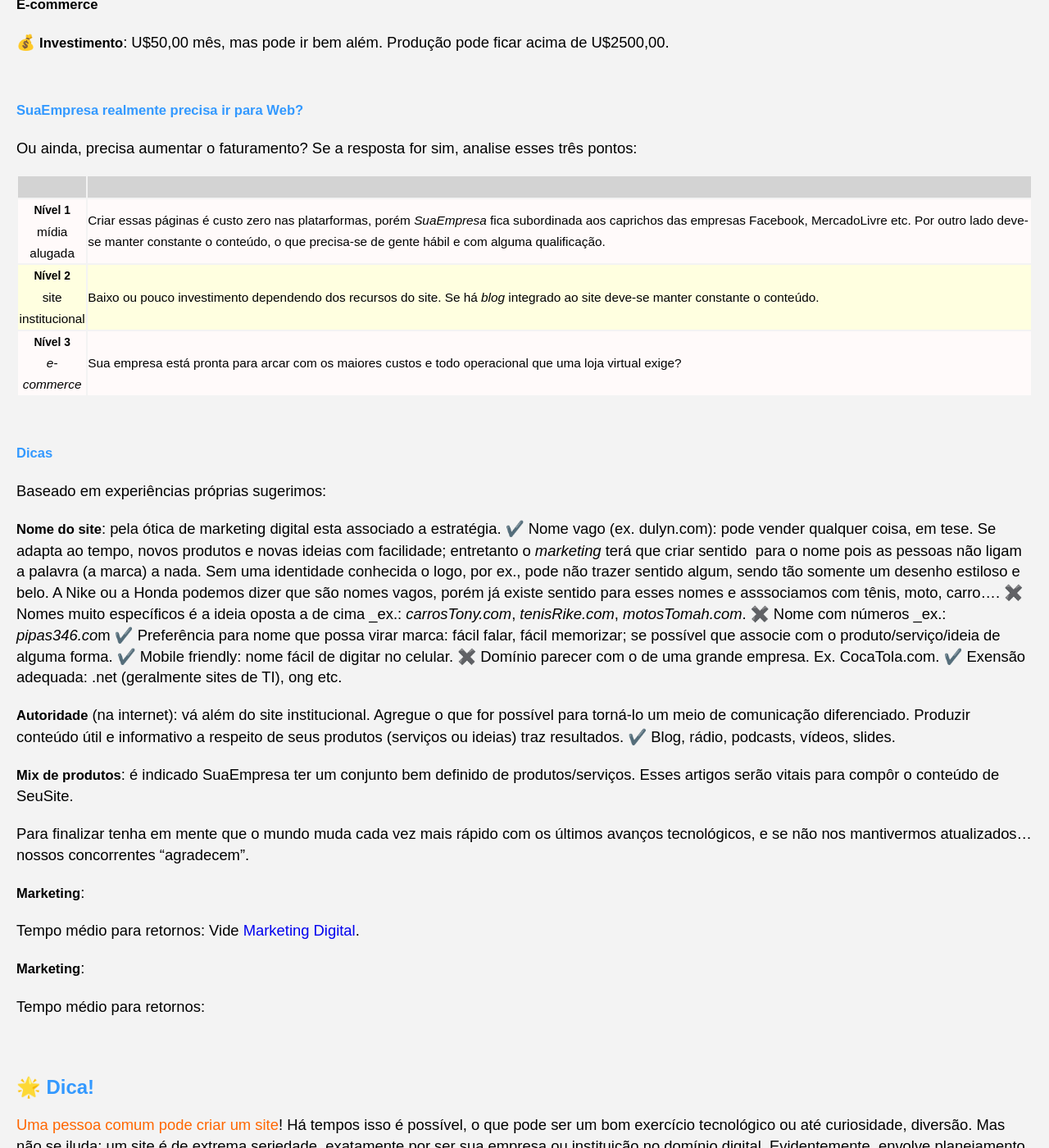
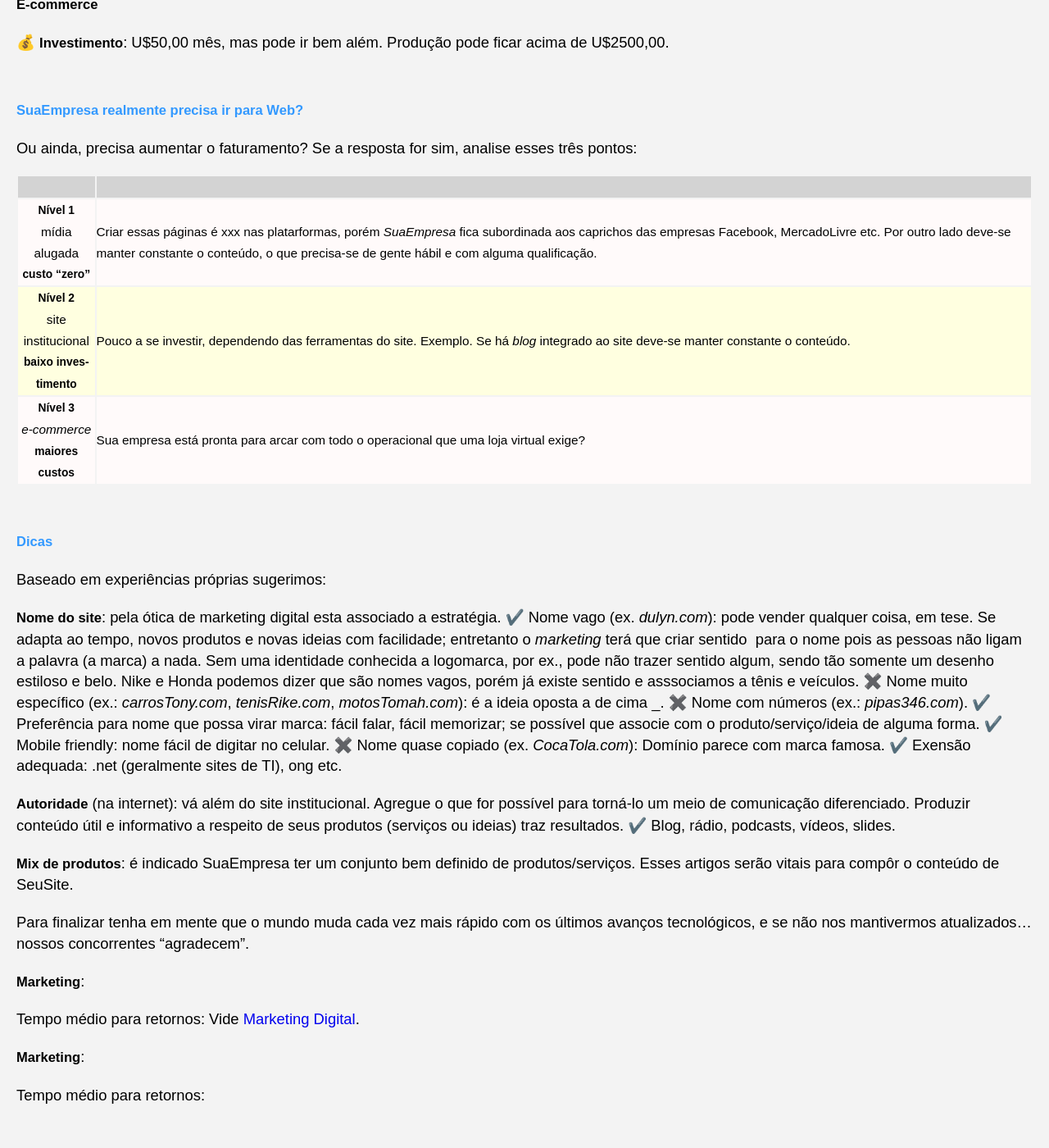
Before and after one commit to Joesynth/joesynth.github.io, a Jekyll site: the page built from _posts/2021-01-03-site-comercial-um-tutorial-essencial.md, in a window 1280 px wide and 1400 px high, scrolled down 10000 px. Shown: the whole window at 82% size. Built offline with Jekyll 4.4.1, drawn with Linux system fonts in a browser that asks for light colours.

Commit message:
Update 2021-01-03-site-comercial-um-tutorial-essencial.md

```diff
--- a/_posts/2021-01-03-site-comercial-um-tutorial-essencial.md
+++ b/_posts/2021-01-03-site-comercial-um-tutorial-essencial.md
@@ -364,21 +364,21 @@ Ou ainda, precisa aumentar o faturamento? Se a resposta for sim, analise esses t
 
 |||
 |:---:|:---|
-|**Nível 1**<br />mídia<br />alugada|Criar essas páginas é custo zero nas platarformas, porém *SuaEmpresa* fica subordinada aos caprichos das empresas Facebook, MercadoLivre etc. Por outro lado deve-se manter constante o conteúdo, o que precisa-se de gente hábil e com alguma qualificação.|
-|**Nível 2**<br />site<br />institucional|Baixo ou pouco investimento dependendo dos recursos do site. Se há *blog* integrado ao site deve-se manter constante o conteúdo.|
-|**Nível 3**<br />*e-commerce*|Sua empresa está pronta para arcar com os maiores custos e todo operacional que uma loja virtual exige?|
+|**Nível 1**<br />mídia<br />alugada<br />**custo "zero"**|Criar essas páginas é xxx nas platarformas, porém *SuaEmpresa* fica subordinada aos caprichos das empresas Facebook, MercadoLivre etc. Por outro lado deve-se manter constante o conteúdo, o que precisa-se de gente hábil e com alguma qualificação.|
+|**Nível 2**<br />site<br />institucional<br />**baixo inves-<br />timento**| Pouco a se investir, dependendo das ferramentas do site. Exemplo. Se há *blog* integrado ao site deve-se manter constante o conteúdo.|
+|**Nível 3**<br />*e-commerce*<br />**maiores custos**| Sua empresa está pronta para arcar com todo o operacional que uma loja virtual exige?|
 
 ###### Dicas
 
 Baseado em experiências próprias sugerimos:
 
 **Nome do site**: pela ótica de marketing digital esta associado a estratégia.
-✔️ Nome vago (ex. dulyn.com): pode vender qualquer coisa, em tese. Se adapta ao tempo, novos produtos e novas ideias com facilidade; entretanto o *marketing* terá que criar sentido  para o nome pois as pessoas não ligam a palavra (a marca) a nada. Sem uma identidade conhecida o logo, por ex., pode não trazer sentido algum, sendo tão somente um desenho estiloso e belo. A Nike ou a Honda podemos dizer que são nomes vagos, porém já existe sentido para esses nomes e asssociamos com tênis, moto, carro....
-✖️ Nomes muito específicos é a ideia oposta a de cima _ex.: *carrosTony.com*, *tenisRike.com*, *motosTomah.com*.
-✖️ Nome com números _ex.: *pipas346.co*m
+✔️ Nome vago (ex. *dulyn.com*): pode vender qualquer coisa, em tese. Se adapta ao tempo, novos produtos e novas ideias com facilidade; entretanto o *marketing* terá que criar sentido  para o nome pois as pessoas não ligam a palavra (a marca) a nada. Sem uma identidade conhecida a logomarca, por ex., pode não trazer sentido algum, sendo tão somente um desenho estiloso e belo. Nike e Honda podemos dizer que são nomes vagos, porém já existe sentido e asssociamos a tênis e veículos.
+✖️ Nome muito específico (ex.: *carrosTony.com*, *tenisRike.com*, *motosTomah.com*): é a ideia oposta a de cima _.
+✖️ Nome com números (ex.: *pipas346.com*).
 ✔️ Preferência para nome que possa virar marca: fácil falar, fácil memorizar; se possível que associe com o produto/serviço/ideia de alguma forma.
 ✔️ Mobile friendly: nome fácil de digitar no celular.
-✖️ Domínio parecer com o de uma grande empresa. Ex. CocaTola.com.
+✖️ Nome quase copiado (ex. *CocaTola.com*): Domínio parece com marca famosa.
 ✔️ Exensão adequada: .net (geralmente sites de TI), ong etc.
 
 **Autoridade** (na internet): vá além do site institucional. Agregue o que for possível para torná-lo um meio de comunicação diferenciado. Produzir conteúdo útil e informativo a respeito de seus produtos (serviços ou ideias) traz resultados.
```
